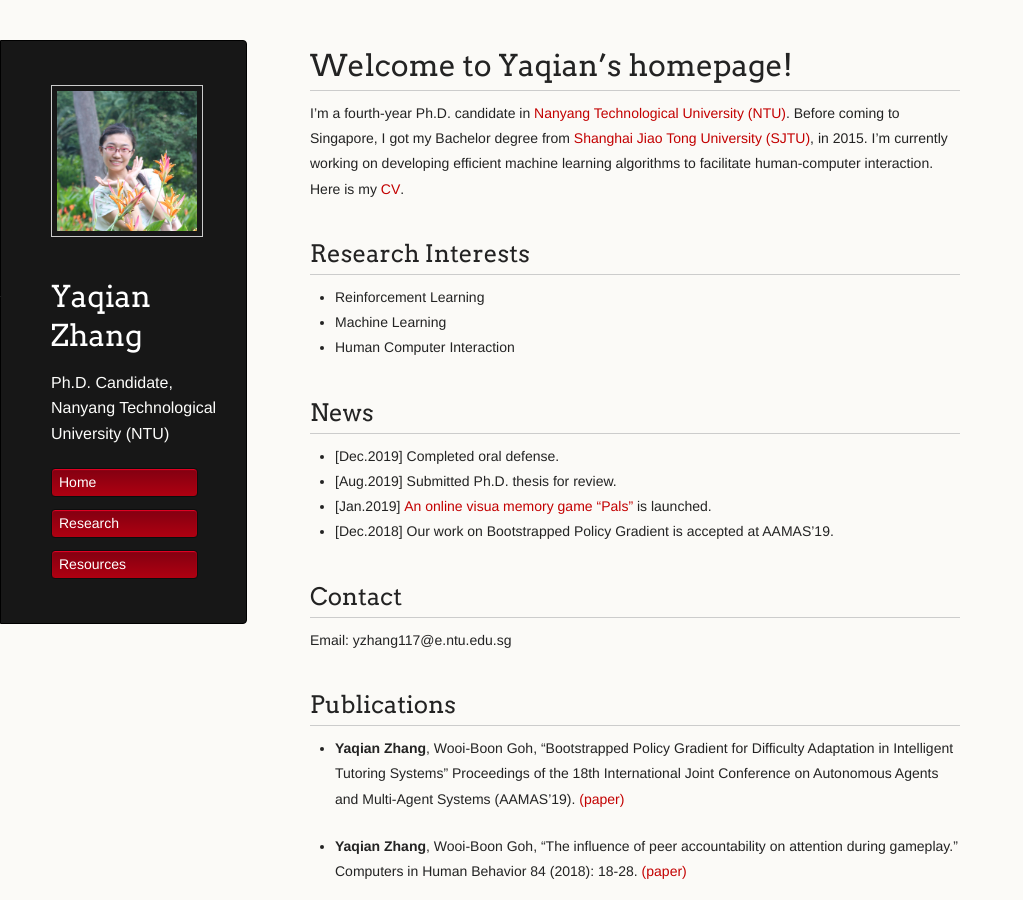
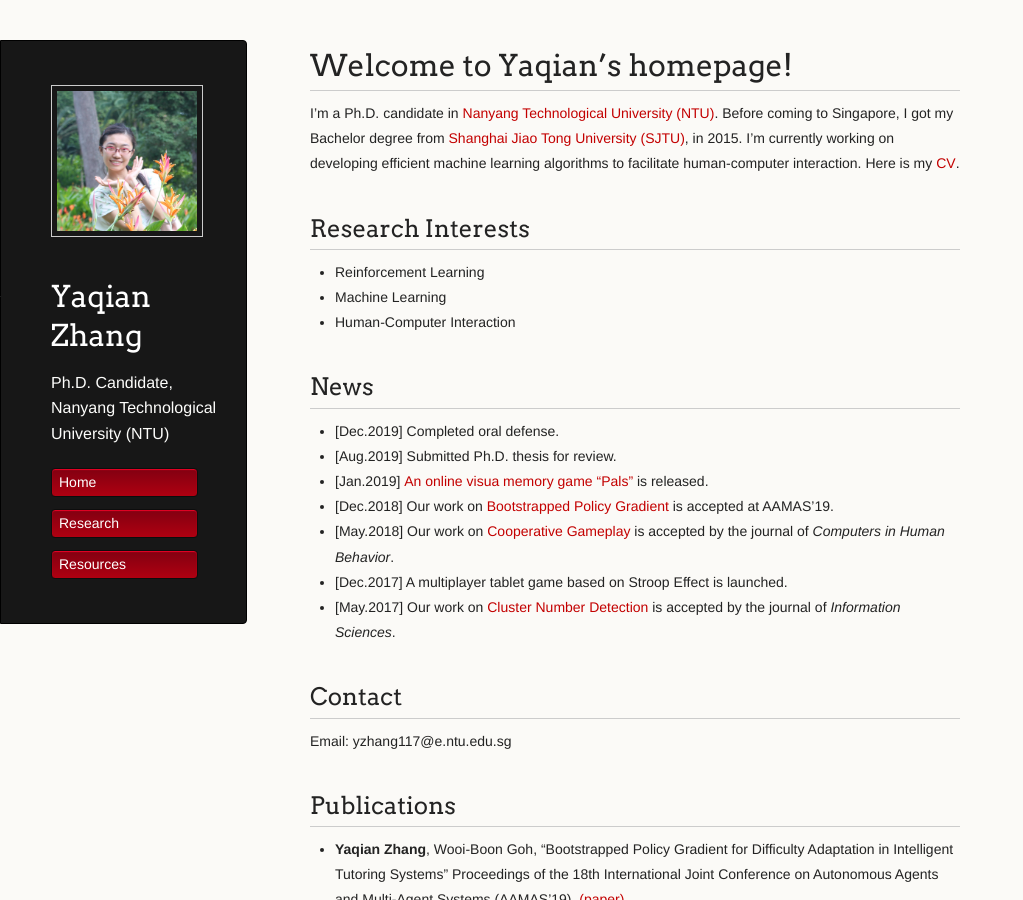
Before and after one commit to YaqianZhang/yaqianzhang.github.io, a Jekyll site: the page built from index.md, in a window 1280 px wide and 900 px high. Shown: the whole window, without its empty margins (0-1023 px from the left). Built offline with Jekyll 4.4.1, drawn with Linux system fonts in a browser that asks for light colours.

Commit message:
Update index.md

```diff
--- a/index.md
+++ b/index.md
@@ -12,18 +12,21 @@ There should be whitespace between paragraphs. We recommend including a README,
 # Welcome to Yaqian's homepage!
 
 
-I'm a fourth-year Ph.D. candidate in [Nanyang Technological University (NTU)](https://www.ntu.edu.sg). Before coming to Singapore, I got my Bachelor degree from [Shanghai Jiao Tong University (SJTU)](http://en.sjtu.edu.cn/), in 2015. I'm currently working on developing efficient machine learning algorithms to facilitate human-computer interaction. Here is my [CV](about/document.pdf).
+I'm a Ph.D. candidate in [Nanyang Technological University (NTU)](https://www.ntu.edu.sg). Before coming to Singapore, I got my Bachelor degree from [Shanghai Jiao Tong University (SJTU)](http://en.sjtu.edu.cn/), in 2015. I'm currently working on developing efficient machine learning algorithms to facilitate human-computer interaction. Here is my [CV](about/document.pdf).
 
 ## Research Interests
 *   Reinforcement Learning
 *   Machine Learning
-*   Human Computer Interaction
+*   Human-Computer Interaction
 
 ## News
 * [Dec.2019]  Completed oral defense.
 * [Aug.2019]  Submitted Ph.D. thesis for review.
-* [Jan.2019]  [An online visua memory game "Pals"](http://vmg23apr-env.wipf9rh8mt.ap-southeast-1.elasticbeanstalk.com/vmg_23_Apr/) is launched.
-* [Dec.2018]  Our work on Bootstrapped Policy Gradient is accepted at AAMAS'19.
+* [Jan.2019]  [An online visua memory game "Pals"](http://vmg23apr-env.wipf9rh8mt.ap-southeast-1.elasticbeanstalk.com/vmg_23_Apr/) is released.
+* [Dec.2018]  Our work on [Bootstrapped Policy Gradient](papers/19_YaqianZhang_BootstrappedPolicyGradient_aamas.pdf) is accepted at AAMAS'19.
+* [May.2018]  Our work on [Cooperative Gameplay](papers/18_YaqianZhang_PeerAccountability_CHB.pdf) is accepted by the journal of _Computers in Human Behavior_.
+* [Dec.2017]  A multiplayer tablet game based on Stroop Effect is launched.
+* [May.2017]  Our work on [Cluster Number Detection](papers/17_YaqianZhang_Curvature_Cluster_InformationScience.pdf) is accepted by the journal of _Information Sciences_.
 
 
 ## Contact
```
